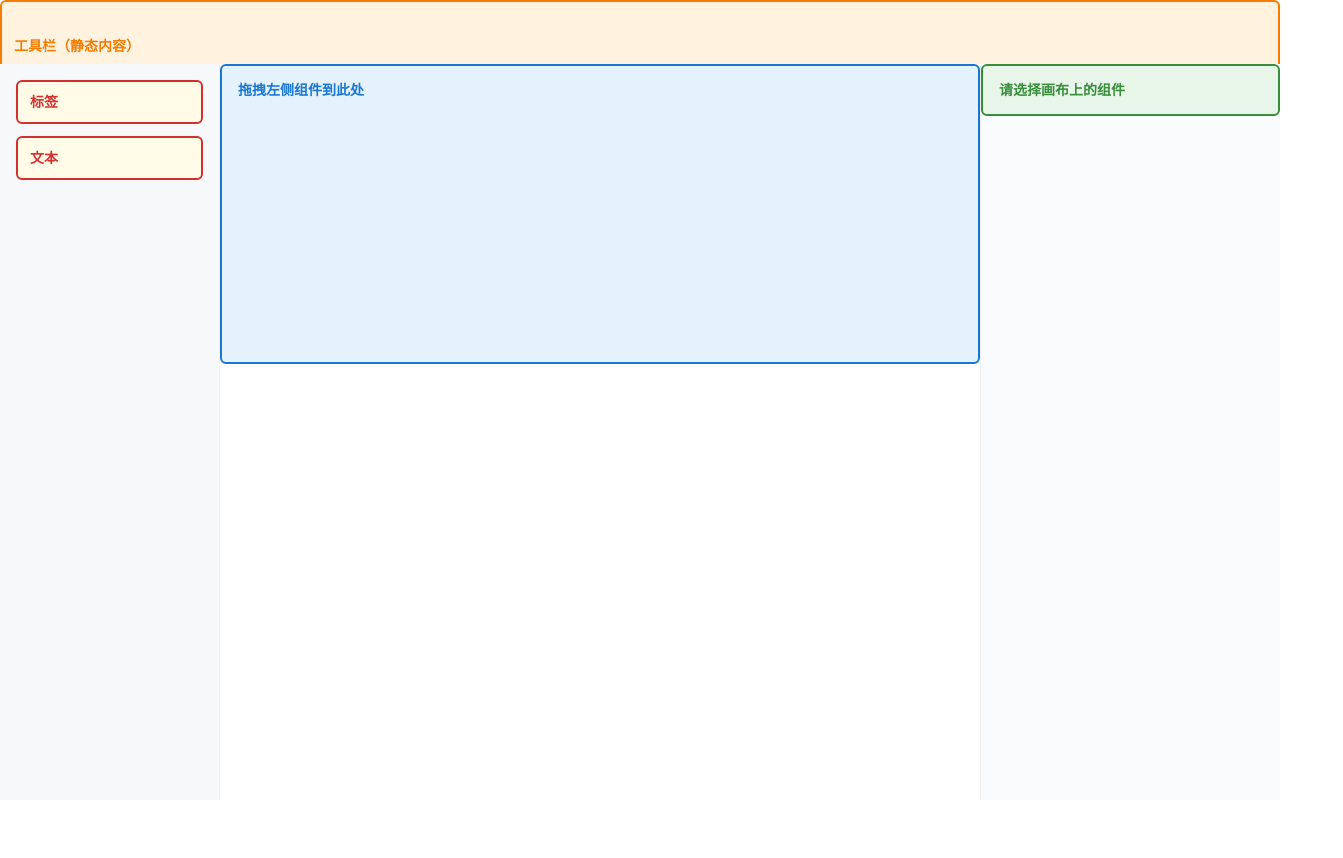
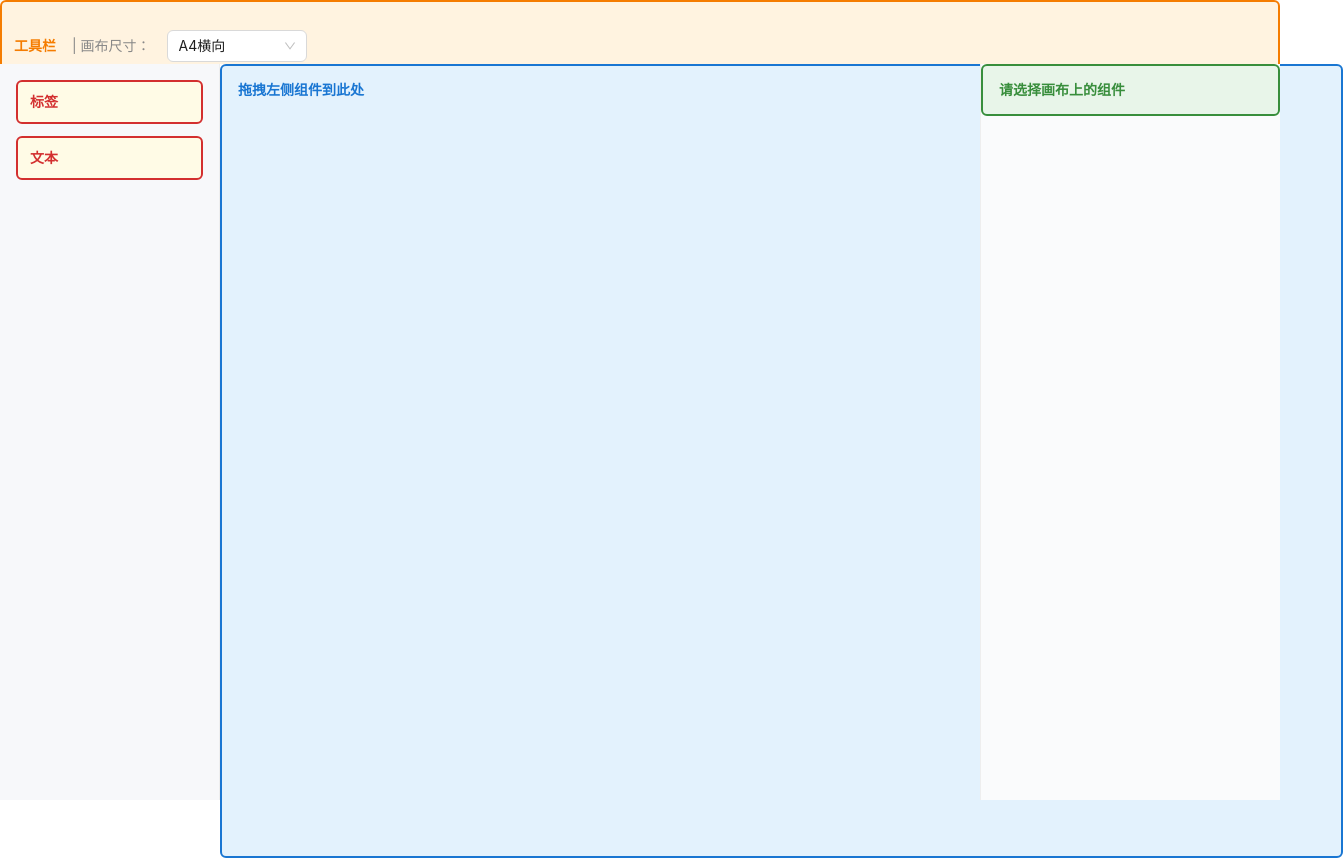
Before and after one commit to frankvane/crm-report, a React (Vite) app: page / in a window 1280 px wide. Shown: the whole page, 1343 px wide, since content can reach past the window. Before the commit the page ends 800 px from the top, so only its background shows below. Built offline with nearby package versions, Linux system fonts and the light colour scheme.

Commit message:
feat: 画布尺寸

```diff
--- a/src/components/report/ReportDesigner/components/Canvas/Canvas.tsx
+++ b/src/components/report/ReportDesigner/components/Canvas/Canvas.tsx
@@ -13,6 +13,7 @@ export default function Canvas() {
   const selectedIds = useReportDesignerStore((s) => s.selectedIds);
   const setSelectedIds = useReportDesignerStore((s) => s.setSelectedIds);
   const updateComponent = useReportDesignerStore((s) => s.updateComponent);
+  const canvasConfig = useReportDesignerStore((s) => s.canvasConfig);
 
   // 监听拖拽结束，落盘添加组件或更新位置
   useDndMonitor({
@@ -58,7 +59,10 @@ export default function Canvas() {
     <div
       ref={setNodeRef}
       style={{
-        minHeight: 300,
+        minHeight: canvasConfig.height,
+        minWidth: canvasConfig.width,
+        width: canvasConfig.width,
+        height: canvasConfig.height,
         padding: 16,
         fontWeight: 600,
         color: isOver ? "#fff" : "#1976d2",
--- a/src/components/report/ReportDesigner/components/Canvas/ComponentItem.tsx
+++ b/src/components/report/ReportDesigner/components/Canvas/ComponentItem.tsx
@@ -111,8 +111,6 @@ export default function ComponentItem({
   return (
     <div
       ref={setNodeRef}
-      {...listeners}
-      {...attributes}
       style={style}
       tabIndex={0}
       onClick={handleClick}
@@ -141,6 +139,33 @@ export default function ComponentItem({
         );
       }}
     >
+      {/* 拖拽手柄（左上角） */}
+      <div
+        {...listeners}
+        {...attributes}
+        style={{
+          position: "absolute",
+          left: -10,
+          top: -10,
+          width: 18,
+          height: 18,
+          background: "#1976d2",
+          borderRadius: 4,
+          cursor: isDragging ? "grabbing" : "grab",
+          zIndex: 99,
+          display: "flex",
+          alignItems: "center",
+          justifyContent: "center",
+          color: "#fff",
+          fontSize: 12,
+          userSelect: "none",
+          boxShadow: "0 2px 8px #1976d233",
+        }}
+        onClick={(e) => e.stopPropagation()} // 防止拖拽手柄点击影响选中
+        title="拖拽移动"
+      >
+        ≡
+      </div>
       <div style={{ width: "100%", height: "100%" }}>
         {content}
         {/* 右下角缩放手柄 */}
--- a/src/components/report/ReportDesigner/components/Toolbar/index.tsx
+++ b/src/components/report/ReportDesigner/components/Toolbar/index.tsx
@@ -1,6 +1,30 @@
 // 工具栏组件
 
+import { Select } from "antd";
+import { useReportDesignerStore } from "@report/ReportDesigner/store";
+
+const CANVAS_SIZES = [
+  { label: "A4横向", value: "A4-landscape", width: 1123, height: 794 },
+  { label: "A4纵向", value: "A4-portrait", width: 794, height: 1123 },
+  { label: "16:9", value: "16-9", width: 1280, height: 720 },
+  { label: "4:3", value: "4-3", width: 1024, height: 768 },
+];
+
 export default function Toolbar() {
+  const canvasConfig = useReportDesignerStore((s) => s.canvasConfig);
+  const setCanvasConfig = useReportDesignerStore((s) => s.setCanvasConfig);
+
+  const handleSizeChange = (value: string) => {
+    const size = CANVAS_SIZES.find((s) => s.value === value);
+    if (size) {
+      setCanvasConfig({
+        width: size.width,
+        height: size.height,
+        sizeType: size.value,
+      });
+    }
+  };
+
   return (
     <div
       style={{
@@ -10,9 +34,19 @@ export default function Toolbar() {
         background: "#fff3e0",
         border: "2px solid #f57c00",
         borderRadius: 6,
+        display: "flex",
+        alignItems: "center",
+        gap: 16,
       }}
     >
-      工具栏（静态内容）
+      <span>工具栏</span>
+      <span style={{ fontWeight: 400, color: "#888" }}>| 画布尺寸：</span>
+      <Select
+        value={canvasConfig.sizeType}
+        style={{ width: 140 }}
+        onChange={handleSizeChange}
+        options={CANVAS_SIZES.map((s) => ({ label: s.label, value: s.value }))}
+      />
     </div>
   );
 }
--- a/src/components/report/ReportDesigner/store/index.ts
+++ b/src/components/report/ReportDesigner/store/index.ts
@@ -10,6 +10,9 @@ export const useReportDesignerStore = create<ReportDesignerState>(
       gridSize: 20,
       showGrid: true,
       snapToGrid: true,
+      width: 1123, // A4横向
+      height: 794,
+      sizeType: "A4-landscape",
     },
     setComponents: (components: ReportComponent[]) => set({ components }),
     addComponent: (component: ReportComponent) =>
--- a/src/components/report/ReportDesigner/types/store.ts
+++ b/src/components/report/ReportDesigner/types/store.ts
@@ -7,6 +7,9 @@ export interface ReportDesignerState {
     gridSize: number;
     showGrid: boolean;
     snapToGrid: boolean;
+    width: number; // 画布宽度
+    height: number; // 画布高度
+    sizeType: string; // 画布尺寸类型
     // ...其他画布配置
   };
   setComponents: (components: ReportComponent[]) => void;
@@ -19,6 +22,9 @@ export interface ReportDesignerState {
       gridSize: number;
       showGrid: boolean;
       snapToGrid: boolean;
+      width: number;
+      height: number;
+      sizeType: string;
     }>
   ) => void;
   // ...其他全局状态，如批量操作、历史记录等
```
